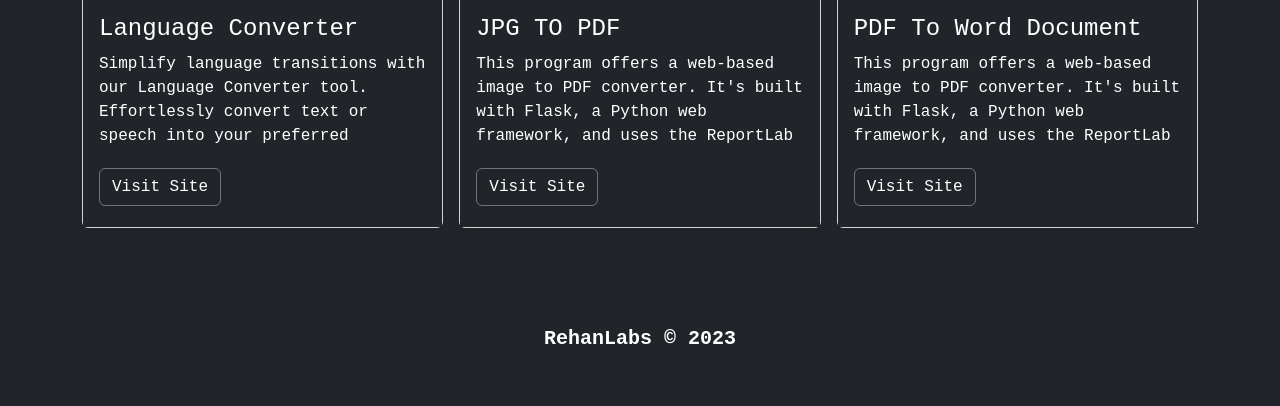
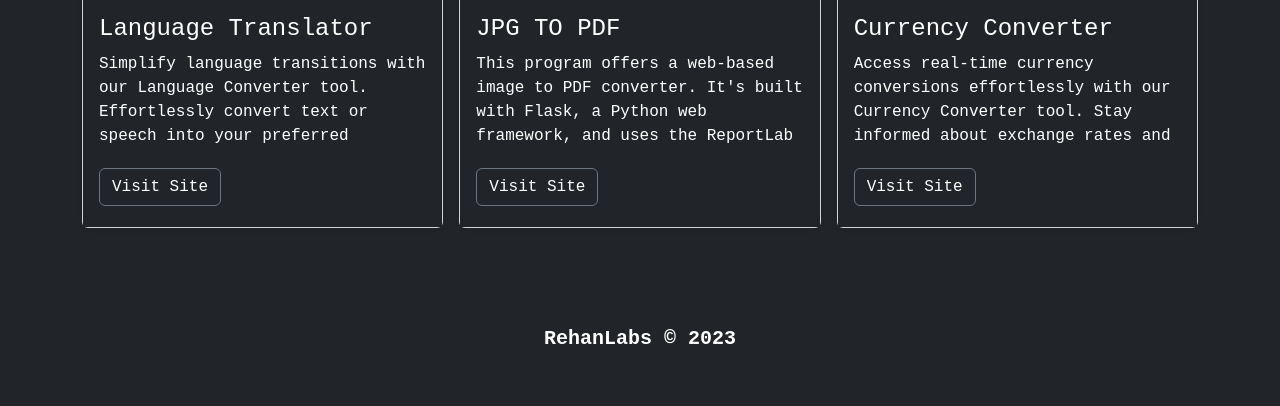
Before and after one commit to fahadnaeem876/fahad786, a Flask app: page / in a window 1280 px wide. Shown: the part 1606-2012 px from the top of the page. Run offline with Flask 3, Linux system fonts and the light colour scheme; some libraries are stand-ins or nearby versions.

Commit message:
initial commit

```diff
--- a/app.py
+++ b/app.py
@@ -24,6 +24,6 @@ if __name__ == '__main__':
     try:
         os.makedirs('uploads', exist_ok=True)
         os.makedirs('outputs', exist_ok=True)
-        app.run(port=8004,debug=True)
+        app.run(debug=True)
     except Exception as e:
         print(f"An error occurred: {e}")
--- a/requirements.txt
+++ b/requirements.txt
@@ -49,6 +49,7 @@ launchpadlib==1.10.16
 lazr.restfulclient==0.14.4
 lazr.uri==1.0.6
 louis==3.20.0
+lxml==4.9.3
 macaroonbakery==1.3.1
 markdown-it-py==3.0.0
 MarkupSafe==2.1.3
@@ -77,12 +78,14 @@ pymacaroons==0.13.0
 PyNaCl==1.5.0
 pyOpenSSL==23.3.0
 pyparsing==2.4.7
+PyPDF2==3.0.1
 pypng==0.20220715.0
 PyQRCode==1.2.1
 pyRFC3339==1.1
 python-apt==2.4.0+ubuntu2
 python-dateutil==2.8.2
 python-debian==0.1.43+ubuntu1.1
+python-docx==1.1.0
 python-dotenv==1.0.0
 pytz==2022.1
 pyxdg==0.27
--- a/templates/index.html
+++ b/templates/index.html
@@ -178,18 +178,19 @@
       <div class="col">
         <div class="card shadow-sm" style="width: 100%;height: 450px;">
           <!-- <svg class="bd-placeholder-img card-img-top" width="100%" height="225" xmlns="http://www.w3.org/2000/svg" role="img" aria-label="Placeholder: Thumbnail" preserveAspectRatio="xMidYMid slice" focusable="false"><title>Placeholder</title><rect width="100%" height="100%" fill="#55595c"/><text x="50%" y="50%" fill="#eceeef" dy=".3em">Thumbnail</text></svg> -->
-            <img src="https://www.designnominees.com/application/upload/Apps/2017/01/currency-converter-hd-88.png" style="height:220px;"  alt="" srcset="">
+            <img src="https://fiverr-res.cloudinary.com/images/q_auto,f_auto/gigs/108692192/original/e03ff9485ee2dcdde61300d0a8170e1402ba3a11/convert-pdf-to-word.png" style="height:220px;" alt="" srcset="">
           <div class="card-body" style="background-color: #212529">
-            <h4 style="color: white;">Currency Converter</h4>
-            <p class="card-text" style="color: white; height: 100px; overflow: hidden;">Access real-time currency conversions effortlessly with our Currency Converter tool. Stay informed about exchange rates and simplify your financial transactions. Make informed decisions and manage your currency needs securely.</p>
+            <h4 style="color: white;"> PDF To Word Document</h4>
+            <p class="card-text" style="color: white; height: 100px; overflow: hidden;">The user interface is a simple form where users can upload a PDF file. After a file is selected, the user can click the "Convert to Word" button to start the conversion process.</p>
                         <div class="d-flex justify-content-between align-items-center">
               <div class="btn-group">
-             <a href="/currencyconverter" target="_blank"><button type="button" style="color: white;" class="btn btn-outline-secondary">Visit Site</button></a>
+               <a href="/pdftoword" target="_blank"><button type="button" style="color: white;" class="btn btn-outline-secondary">Visit Site</button></a>
               </div>
             </div>
           </div>
         </div>
       </div>
+
       <div class="col">
         <div class="card shadow-sm" style="width: 100%;height: 450px;">
           <!-- <svg class="bd-placeholder-img card-img-top" width="100%" height="225" xmlns="http://www.w3.org/2000/svg" role="img" aria-label="Placeholder: Thumbnail" preserveAspectRatio="xMidYMid slice" focusable="false"><title>Placeholder</title><rect width="100%" height="100%" fill="#55595c"/><text x="50%" y="50%" fill="#eceeef" dy=".3em">Thumbnail</text></svg> -->
@@ -210,7 +211,7 @@
           <!-- <svg class="bd-placeholder-img card-img-top" width="100%" height="225" xmlns="http://www.w3.org/2000/svg" role="img" aria-label="Placeholder: Thumbnail" preserveAspectRatio="xMidYMid slice" focusable="false"><title>Placeholder</title><rect width="100%" height="100%" fill="#55595c"/><text x="50%" y="50%" fill="#eceeef" dy=".3em">Thumbnail</text></svg> -->
             <img src="https://w0.peakpx.com/wallpaper/174/545/HD-wallpaper-translate-translation.jpg" style="height:220px;" alt="" srcset="">
           <div class="card-body" style="background-color: #212529">
-            <h4 style="color: white;">Language Converter</h4>
+            <h4 style="color: white;">Language Translator</h4>
             <p class="card-text" style="color: white; height: 100px; overflow: hidden;">Simplify language transitions with our Language Converter tool. Effortlessly convert text or speech into your preferred language. Experience a seamless process that retains the original meaning and context. Enhance communication with our user-friendly language conversion tool.</p>
                         <div class="d-flex justify-content-between align-items-center">
               <div class="btn-group">
@@ -235,16 +236,18 @@
           </div>
         </div>
       </div>
+
+
       <div class="col">
         <div class="card shadow-sm" style="width: 100%;height: 450px;">
           <!-- <svg class="bd-placeholder-img card-img-top" width="100%" height="225" xmlns="http://www.w3.org/2000/svg" role="img" aria-label="Placeholder: Thumbnail" preserveAspectRatio="xMidYMid slice" focusable="false"><title>Placeholder</title><rect width="100%" height="100%" fill="#55595c"/><text x="50%" y="50%" fill="#eceeef" dy=".3em">Thumbnail</text></svg> -->
-            <img src="https://www.talkhelper.com/wp-content/uploads/2019/03/jpg-to-pdf-1.png" style="height:220px;" alt="" srcset="">
+            <img src="https://www.designnominees.com/application/upload/Apps/2017/01/currency-converter-hd-88.png" style="height:220px;"  alt="" srcset="">
           <div class="card-body" style="background-color: #212529">
-            <h4 style="color: white;"> PDF To Word Document</h4>
-            <p class="card-text" style="color: white; height: 100px; overflow: hidden;">This program offers a web-based image to PDF converter. It's built with Flask, a Python web framework, and uses the ReportLab library to generate PDFs.</p>
+            <h4 style="color: white;">Currency Converter</h4>
+            <p class="card-text" style="color: white; height: 100px; overflow: hidden;">Access real-time currency conversions effortlessly with our Currency Converter tool. Stay informed about exchange rates and simplify your financial transactions. Make informed decisions and manage your currency needs securely.</p>
                         <div class="d-flex justify-content-between align-items-center">
               <div class="btn-group">
-               <a href="/pdftoword" target="_blank"><button type="button" style="color: white;" class="btn btn-outline-secondary">Visit Site</button></a>
+             <a href="/currencyconverter" target="_blank"><button type="button" style="color: white;" class="btn btn-outline-secondary">Visit Site</button></a>
               </div>
             </div>
           </div>
```
